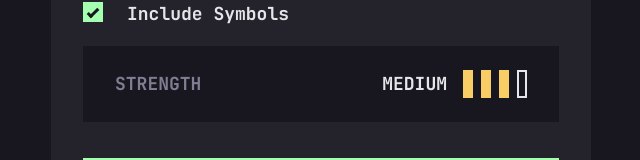
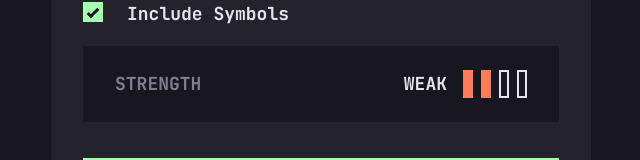
Before and after one commit to Lisviks/password-generator-frontendmentor, a Next.js app: page / in a window 1280 px wide. Shown: the part 508-668 px from the top of the page, without its empty margins (319-959 px from the left). Built offline with nearby package versions, Linux system fonts and the light colour scheme.

Commit message:
basic strength meter

```diff
--- a/src/app/Form.tsx
+++ b/src/app/Form.tsx
@@ -9,12 +9,15 @@ interface Props {
   setPassword: Dispatch<SetStateAction<string>>;
 }
 
+type PasswordStrenth = '' | 'too weak!' | 'weak' | 'medium' | 'strong';
+
 export default function Form({ setPassword }: Props) {
   const [charLength, setCharLength] = useState(10);
   const [uppercase, setUppercase] = useState(true);
   const [lowercase, setLowercase] = useState(true);
   const [number, setNumber] = useState(true);
   const [symbol, setSymbol] = useState(true);
+  const [strength, setStrength] = useState<PasswordStrenth>('');
 
   const [uppercaseLetters, setUppercaseLetters] = useState<string[]>([]);
   const [lowercaseLetters, setLowercaseLetters] = useState<string[]>([]);
@@ -33,6 +36,13 @@ export default function Form({ setPassword }: Props) {
     setUppercaseLetters(upLetters);
     setLowercaseLetters(lowLetters);
   }, []);
+
+  useEffect(() => {
+    if (charLength <= 5) setStrength('too weak!');
+    if (charLength > 5 && charLength <= 12) setStrength('weak');
+    if (charLength > 12 && charLength <= 20) setStrength('medium');
+    if (charLength > 20) setStrength('strong');
+  }, [charLength]);
 
   const handleSubmit = (e: React.FormEvent) => {
     e.preventDefault();
@@ -64,8 +74,8 @@ export default function Form({ setPassword }: Props) {
       <PasswordOption text='Include Symbols' checked={symbol} setState={setSymbol} />
       <div className='strength'>
         <p>Strength</p>
-        <div className='medium'>
-          Medium
+        <div className={strength === 'too weak!' ? 'too-weak' : strength}>
+          {strength}
           <p>
             <span></span>
             <span></span>
```
